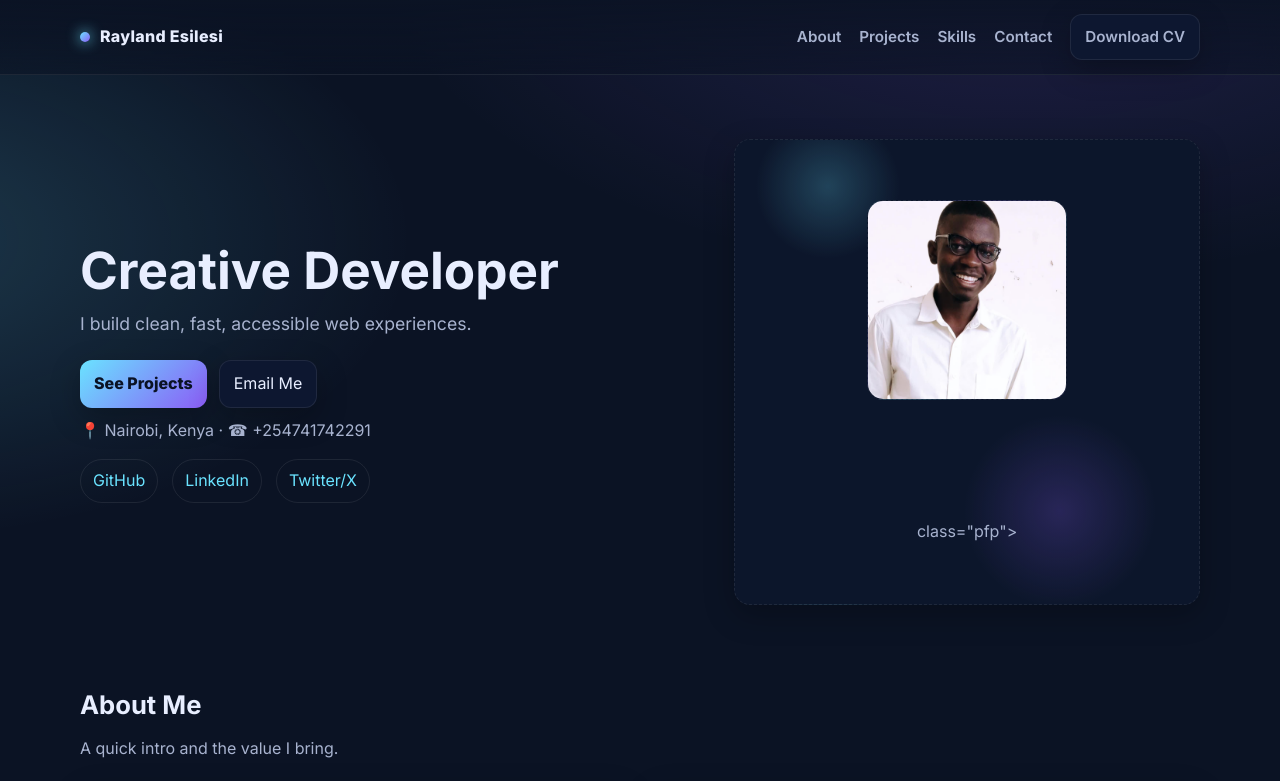
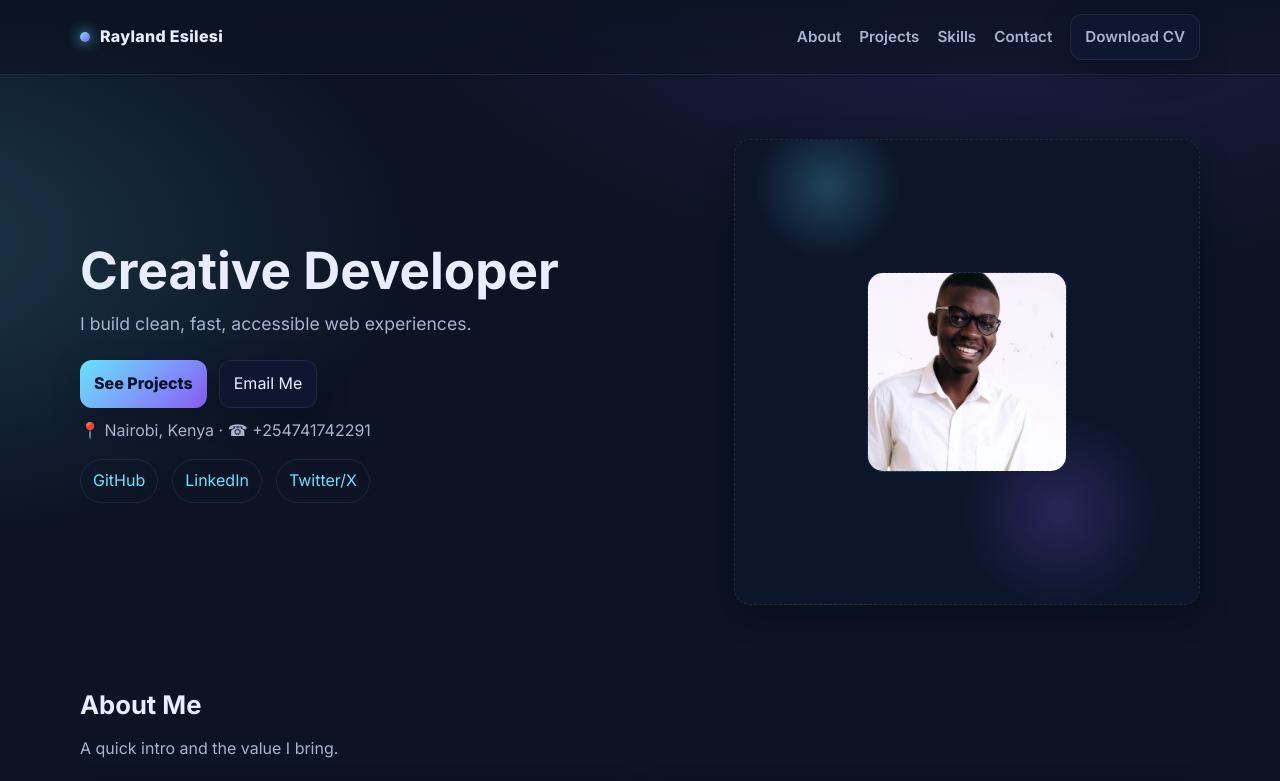
Before and after one commit to re178/RAYLAND, a plain HTML site: page index.html in a window 1280 px wide. Shown: the top 781 px of the page. Drawn offline with Linux system fonts and the light colour scheme.

Commit message:
Update index.html

```diff
--- a/index.html
+++ b/index.html
@@ -139,7 +139,6 @@
       </div>
       <div class="card pfp">
         <img src="https://raw.githubusercontent.com/re178/RAYLAND/main/profile.jpg" alt="Rayland " class="pfp" width="200">
- class="pfp">
       </div>
     </section>
 
```
